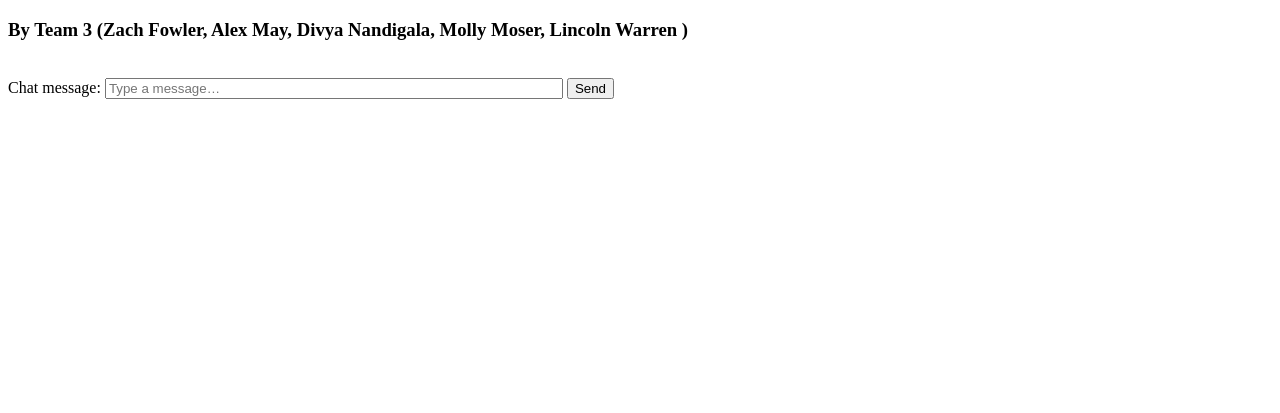
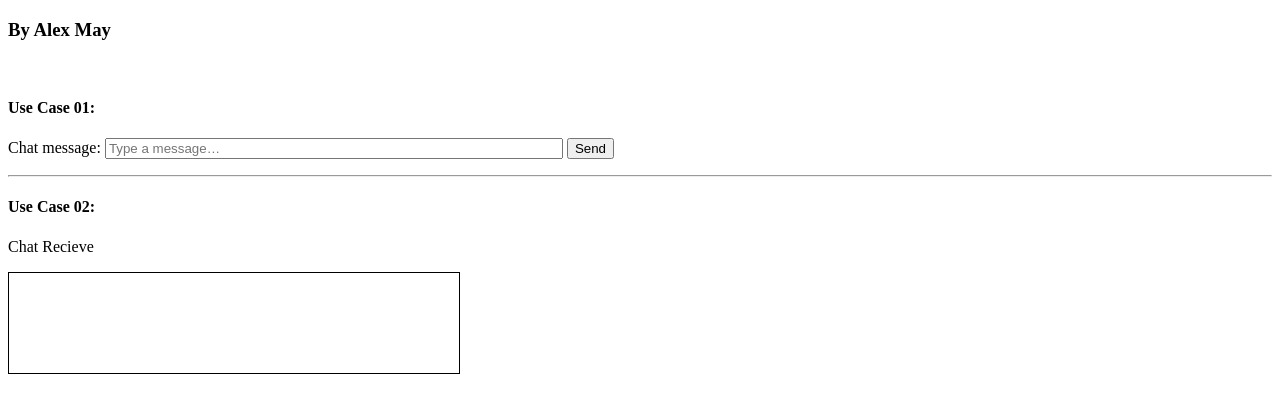
Before and after one commit to uc-se-sm26-team3/uc-se-sm26-team3.github.io, a plain HTML site: page src/index.html in a window 1280 px wide. Shown: the part 61-474 px from the top of the page. Drawn offline with Linux system fonts and the light colour scheme.

Commit message:
Update index.html

```diff
--- a/src/index.html
+++ b/src/index.html
@@ -10,12 +10,25 @@
 <body>
 
     <h1>Simple Messenger — V3.0</h1>
-    <h3>By Team 3 (Zach Fowler, Alex May, Divya Nandigala, Molly Moser, Lincoln Warren )</h3>
+    <h3>By Alex May</h3>
     <br>
-    Chat message:
-    <input id="chat-message" type="text" placeholder="Type a message…" style="width:450px;" />
-    <button id="send-button" onclick="sendMessage()">Send</button>
-    <script src="client.js"></script>
+    <h4>Use Case 01:</h4>
+    <p>Chat message:
+        <input id="chat-message" type="text" placeholder="Type a message…" style="width:450px;" />
+        <button id="send-button" onclick="sendMessage()">Send</button>
+        <script src="client.js"></script>
+    </p>
+
+    <hr></hr>
+
+    <div>
+        <h4>Use Case 02:</h4>
+        <p> Chat Recieve
+            <div id="chat" style="border: 1px solid black; width:450px; height:100px;">
+
+            </div>
+        </p>
+    </div>
+</h4>
 </body>
-
 </html>
```
